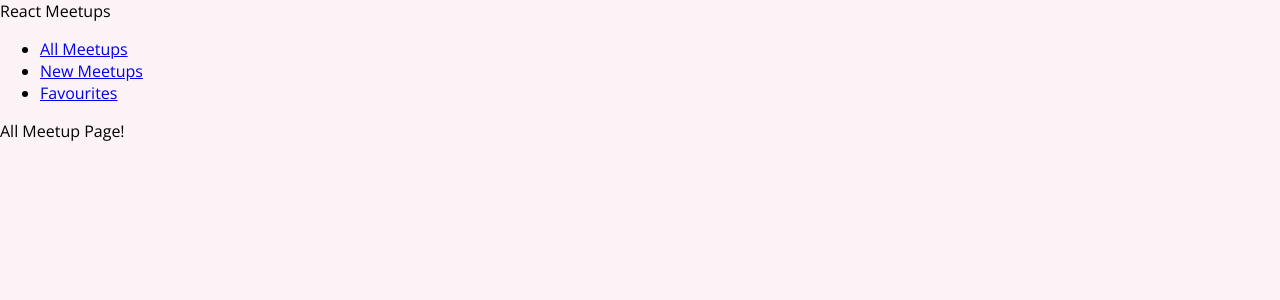
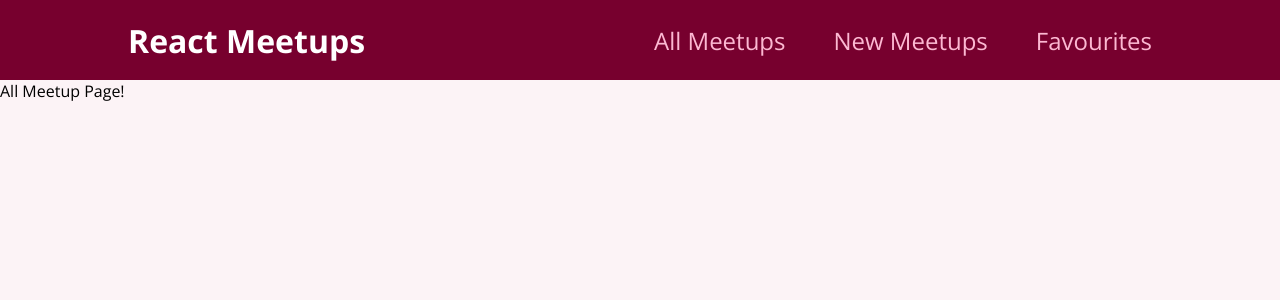
Before and after one commit to TShinu0/react.js-learning, a React (Create React App) app: page / in a window 1280 px wide. Shown: the top 300 px of the page. Built offline with nearby package versions, Linux system fonts and the light colour scheme.

Commit message:
Added Header Css Scopping

```diff
--- a/src/components/layout/MainNavigation.js
+++ b/src/components/layout/MainNavigation.js
@@ -1,8 +1,9 @@
 import {Link} from 'react-router-dom';
+import classes from './MainNavigation.module.css';
 function MainNavigation(){
 
-    return <header>
-        <div>React Meetups</div>
+    return <header className={classes.header}>
+        <div className={classes.logo}>React Meetups</div>
         <nav>
             <ul>
                 <li>
--- /dev/null
+++ b/src/components/layout/MainNavigation.module.css
@@ -0,0 +1,47 @@
+.header {
+    width: 100%;
+    height: 5rem;
+    display: flex;
+    align-items: center;
+    justify-content: space-between;
+    background-color: #77002e;
+    padding: 0 10%;
+  }
+
+  .logo {
+    font-size: 2rem;
+    color: white;
+    font-weight: bold;
+  }
+
+  .header ul {
+    list-style: none;
+    margin: 0;
+    padding: 0;
+    display: flex;
+    align-items: baseline;
+  }
+
+  .header li {
+    margin-left: 3rem;
+  }
+
+  .header a {
+    text-decoration: none;
+    font-size: 1.5rem;
+    color: #fcb8d2;
+  }
+
+  .header a:hover,
+  .header a:active,
+  .header a.active {
+    color: white;
+  }
+
+  .badge {
+    background-color: #cc2062;
+    color: white;
+    border-radius: 12px;
+    padding: 0 1rem;
+    margin-left: 0.5rem;
+  }
```
